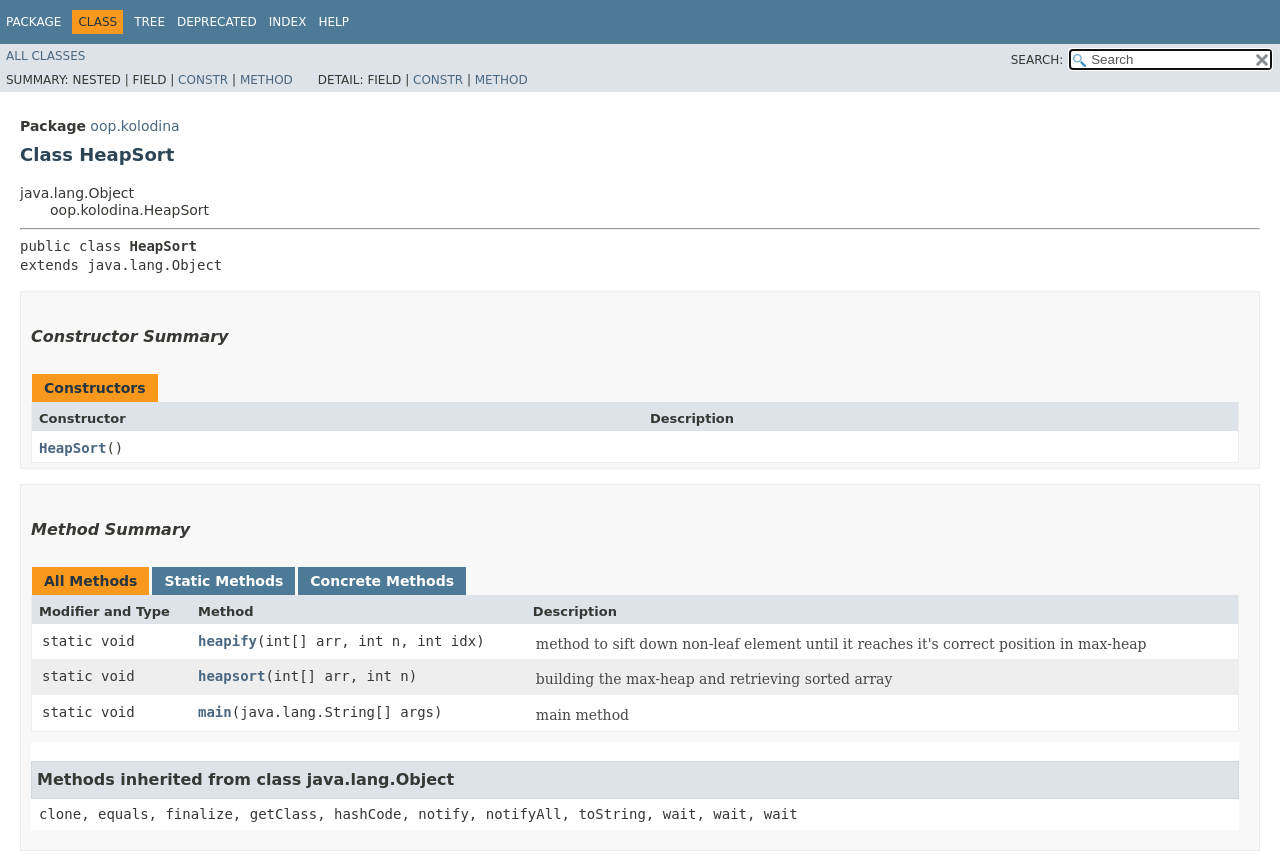
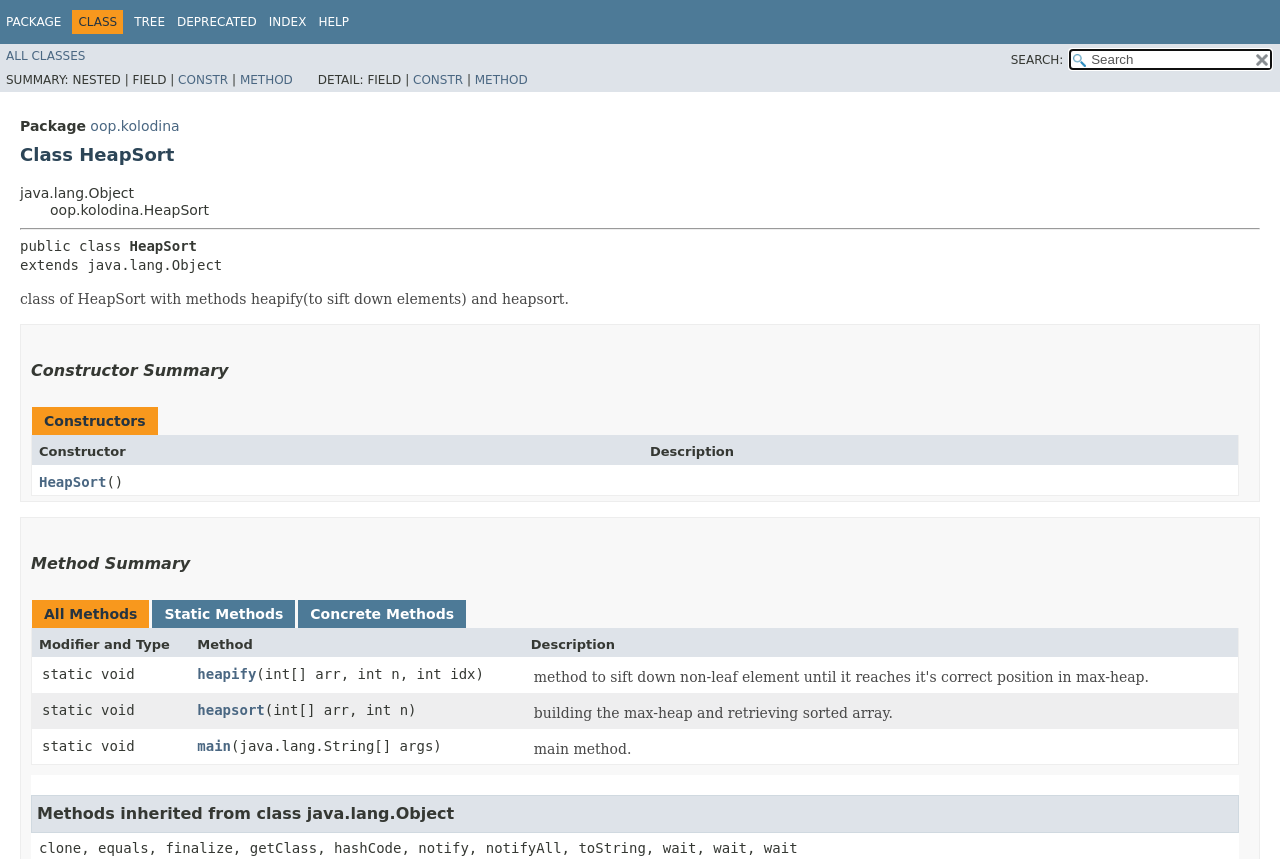
Before and after one commit to rottenfishh/OOP, a plain HTML site: page Task_1_1/oop/kolodina/HeapSort.html in a window 1280 px wide. Shown: the top 859 px of the page. Drawn offline with Linux system fonts and the light colour scheme; no server answers; a script that the page names is missing; a web font is replaced by a local one.

Commit message:
Deploying to gh-pages from @ rottenfishh/OOP@2bf59fe2fc7f25e6ff6768e72444f101d7987fd5 🚀

```diff
--- a/Task_1_1/oop/kolodina/HeapSort.html
+++ b/Task_1_1/oop/kolodina/HeapSort.html
@@ -132,6 +132,7 @@ $('.navPadding').css('padding-top', $('.fixedNav').css("height"));
 <hr>
 <pre>public class <span class="typeNameLabel">HeapSort</span>
 extends java.lang.Object</pre>
+<div class="block">class of HeapSort with methods heapify(to sift down elements) and heapsort.</div>
 </li>
 </ul>
 </div>
@@ -179,7 +180,7 @@ extends java.lang.Object</pre>
        int&nbsp;n,
        int&nbsp;idx)</code></th>
 <td class="colLast">
-<div class="block">method to sift down non-leaf element until it reaches it's correct position in max-heap</div>
+<div class="block">method to sift down non-leaf element until it reaches it's correct position in max-heap.</div>
 </td>
 </tr>
 <tr id="i1" class="rowColor">
@@ -187,14 +188,14 @@ extends java.lang.Object</pre>
 <th class="colSecond" scope="row"><code><span class="memberNameLink"><a href="#heapsort(int%5B%5D,int)">heapsort</a></span>&#8203;(int[]&nbsp;arr,
         int&nbsp;n)</code></th>
 <td class="colLast">
-<div class="block">building the max-heap and retrieving sorted array</div>
+<div class="block">building the max-heap and retrieving sorted array.</div>
 </td>
 </tr>
 <tr id="i2" class="altColor">
 <td class="colFirst"><code>static void</code></td>
 <th class="colSecond" scope="row"><code><span class="memberNameLink"><a href="#main(java.lang.String%5B%5D)">main</a></span>&#8203;(java.lang.String[]&nbsp;args)</code></th>
 <td class="colLast">
-<div class="block">main method</div>
+<div class="block">main method.</div>
 </td>
 </tr>
 </table>
@@ -249,7 +250,7 @@ extends java.lang.Object</pre>
 <pre class="methodSignature">public static&nbsp;void&nbsp;heapify&#8203;(int[]&nbsp;arr,
                            int&nbsp;n,
                            int&nbsp;idx)</pre>
-<div class="block">method to sift down non-leaf element until it reaches it's correct position in max-heap</div>
+<div class="block">method to sift down non-leaf element until it reaches it's correct position in max-heap.</div>
 <dl>
 <dt><span class="paramLabel">Parameters:</span></dt>
 <dd><code>arr</code> - - input array</dd>
@@ -266,7 +267,7 @@ extends java.lang.Object</pre>
 <h4>heapsort</h4>
 <pre class="methodSignature">public static&nbsp;void&nbsp;heapsort&#8203;(int[]&nbsp;arr,
                             int&nbsp;n)</pre>
-<div class="block">building the max-heap and retrieving sorted array</div>
+<div class="block">building the max-heap and retrieving sorted array.</div>
 <dl>
 <dt><span class="paramLabel">Parameters:</span></dt>
 <dd><code>arr</code> - - input array to be sorted</dd>
@@ -281,7 +282,7 @@ extends java.lang.Object</pre>
 <li class="blockList">
 <h4>main</h4>
 <pre class="methodSignature">public static&nbsp;void&nbsp;main&#8203;(java.lang.String[]&nbsp;args)</pre>
-<div class="block">main method</div>
+<div class="block">main method.</div>
 <dl>
 <dt><span class="paramLabel">Parameters:</span></dt>
 <dd><code>args</code> - - standart arguments</dd>
```
Also changed, not shown: Task_1_1/allclasses-index.html (+3 -1 lines), Task_1_1/index-all.html (+6 -4 lines), Task_1_1/oop/kolodina/package-summary.html (+3 -1 lines).
